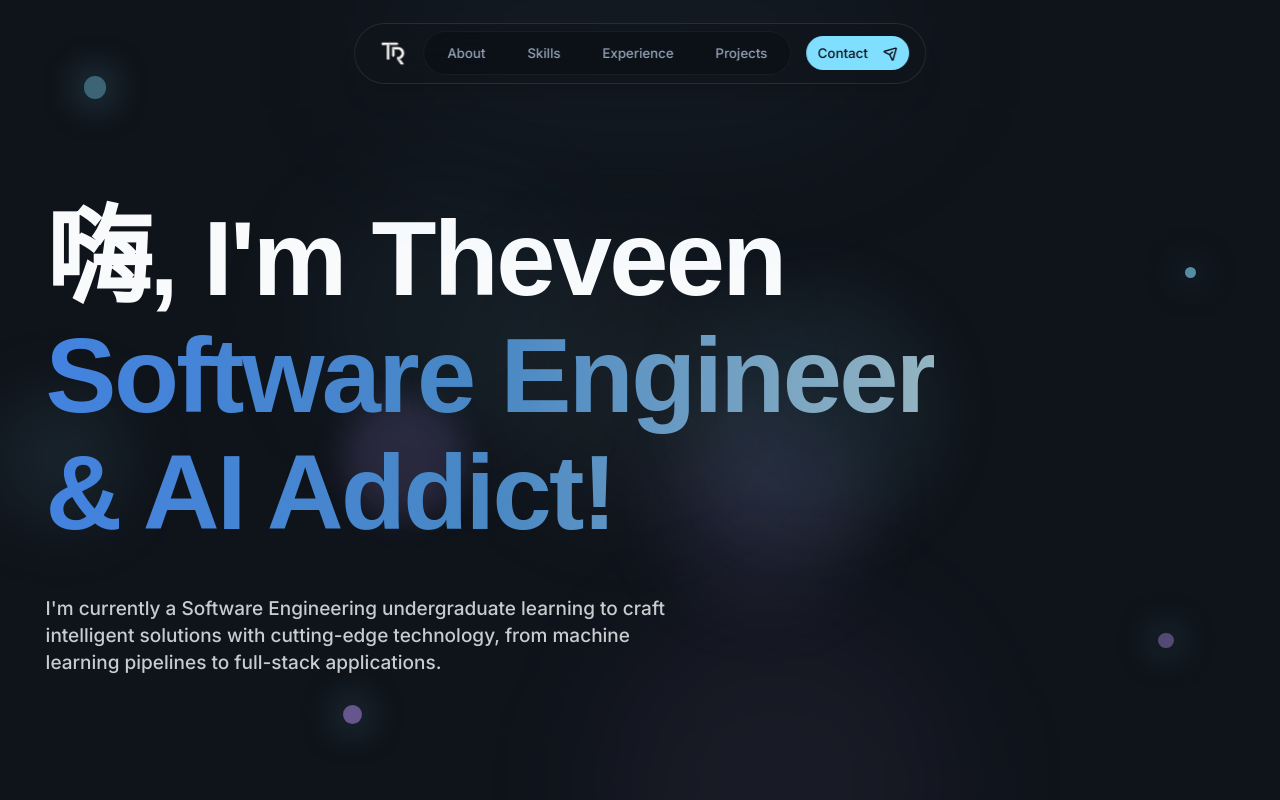
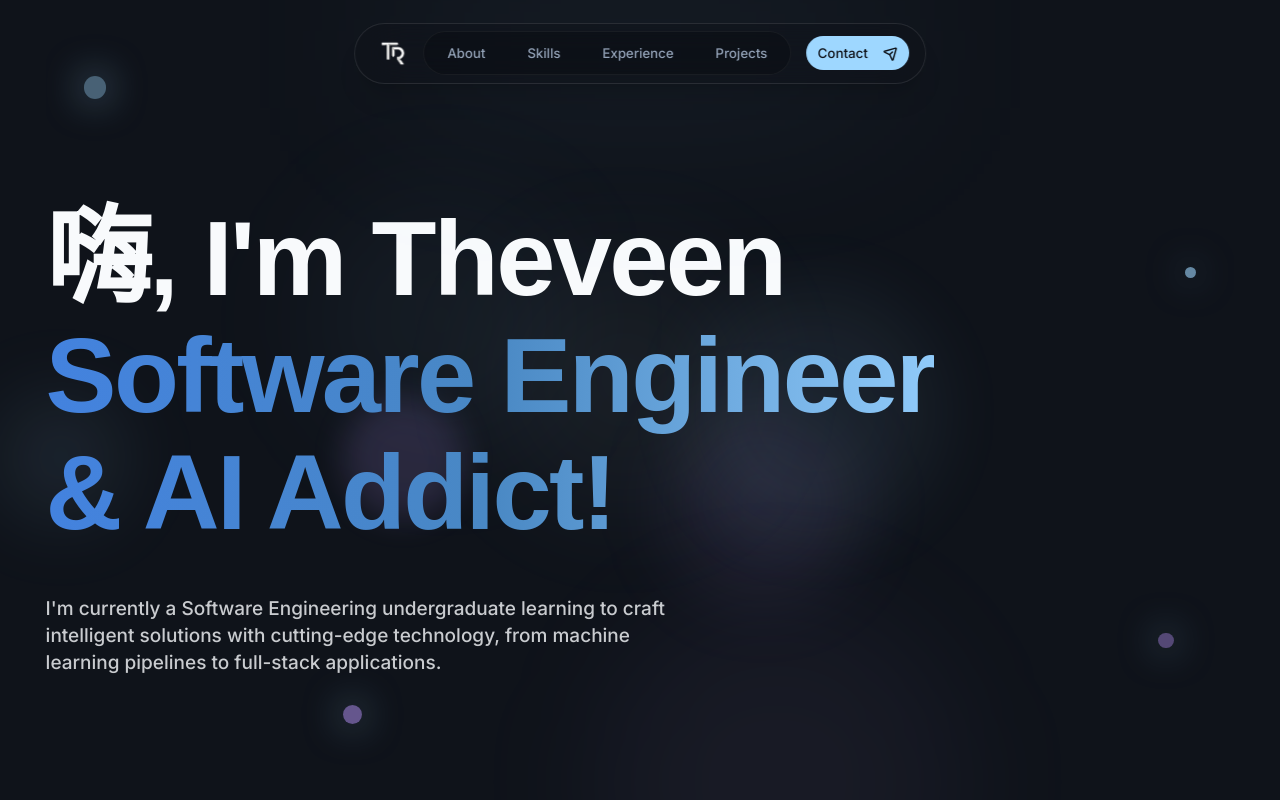
Before and after one commit to theveenranaweera/Theveen-Portfolio, a React (Vite) app: page / in a window 1280 px wide. Shown: the top 800 px of the page. Built offline with nearby package versions, Linux system fonts and the light colour scheme; a web font is replaced by a local one.

Commit message:
style: update primary theme color

```diff
--- a/src/components/Hero.tsx
+++ b/src/components/Hero.tsx
@@ -73,7 +73,7 @@ const Hero = () => {
               </motion.span>
             </AnimatePresence>, I'm Theveen
           </div>
-          <div className="mt-2 sm:mt-0 bg-gradient-to-r from-[#4382DF] via-[#4988C4] to-[#94B4C1] text-transparent bg-clip-text w-fit">
+          <div className="mt-2 sm:mt-0 bg-gradient-to-r from-[#4382DF] via-[#4988C4] to-[#90CAF9] text-transparent bg-clip-text w-fit">
             <div className="block">
               Software Engineer
             </div>
--- a/src/index.css
+++ b/src/index.css
@@ -14,14 +14,14 @@
 
     /* Glass/Card Colors */
     --glass: 220 26% 12%;            /* Glassmorphic card background */
-    --glass-border: 200 50% 50%;     /* Cyan glass borders */
-    --glass-glow: 195 100% 75%;      /* Bright cyan glow */
+    --glass-border: 205 50% 50%;     /* Blue glass borders */
+    --glass-glow: 205 100% 81%;      /* Bright blue glow */
 
     /* Primary Brand Colors */
-    --primary: 195 100% 75%;         /* Bright cyan */
-    --primary-glow: 195 100% 85%;    /* Lighter cyan for glows */
-    --primary-dark: 195 100% 65%;    /* Darker cyan for hover states */
-    --primary-foreground: 220 26% 8%; /* Dark text on cyan */
+    --primary: 205 100% 81%;         /* Bright blue (#9dd6ff) */
+    --primary-glow: 205 100% 90%;    /* Lighter blue for glows */
+    --primary-dark: 205 100% 70%;    /* Darker blue for hover states */
+    --primary-foreground: 220 26% 8%; /* Dark text on blue */
 
     /* Secondary Colors */
     --secondary: 220 22% 16%;        /* Dark cards */
@@ -41,7 +41,7 @@
     --destructive-foreground: 210 40% 98%;
     --border: 220 20% 25%;
     --input: 220 20% 18%;
-    --ring: 195 100% 75%;
+    --ring: 205 100% 81%;
 
     /* Gradients */
     --gradient-primary: linear-gradient(135deg, hsl(var(--background)) 0%, hsl(var(--background-secondary)) 50%, hsl(var(--background-tertiary)) 100%);
```
